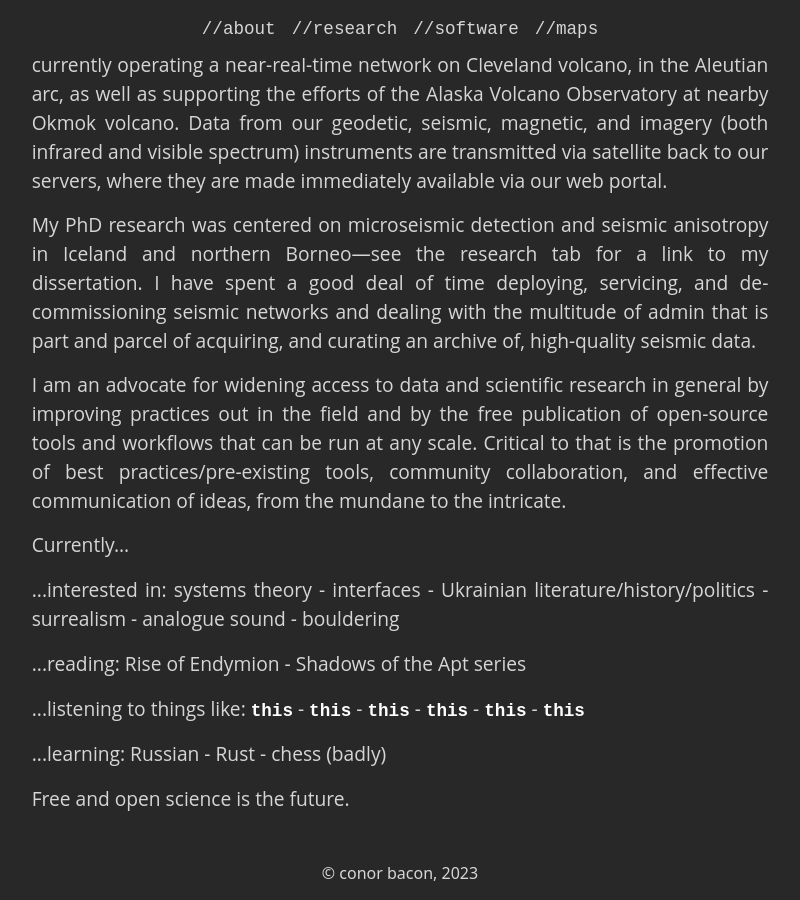
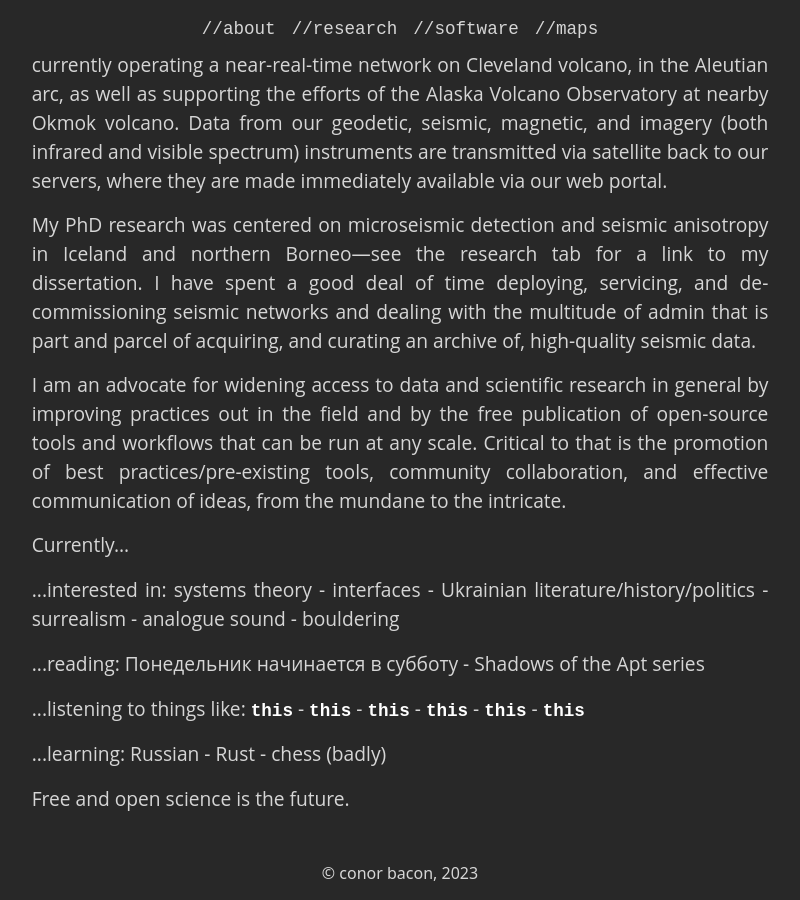
Before and after one commit to hemmelig/hemmelig.github.io, a Jekyll site: the page built from index.html, in a window 1280 px wide and 900 px high, scrolled down 639 px. Shown: the whole window, without its empty margins (240-1040 px from the left). Built offline with Jekyll 4.4.1, drawn with Linux system fonts in a browser that asks for light colours; nearby versions of some CDN libraries; some web fonts are replaced; a script that is not in the unit is left out.

Commit message:
:books: Update current reading EOM

```diff
--- a/index.html
+++ b/index.html
@@ -11,7 +11,7 @@ interests:
   - analogue sound
   - bouldering
 books:
-  - Rise of Endymion
+  - Понедельник начинается в субботу
   - Shadows of the Apt series
 beats:
   - _IFtJ-XTXF8
```
